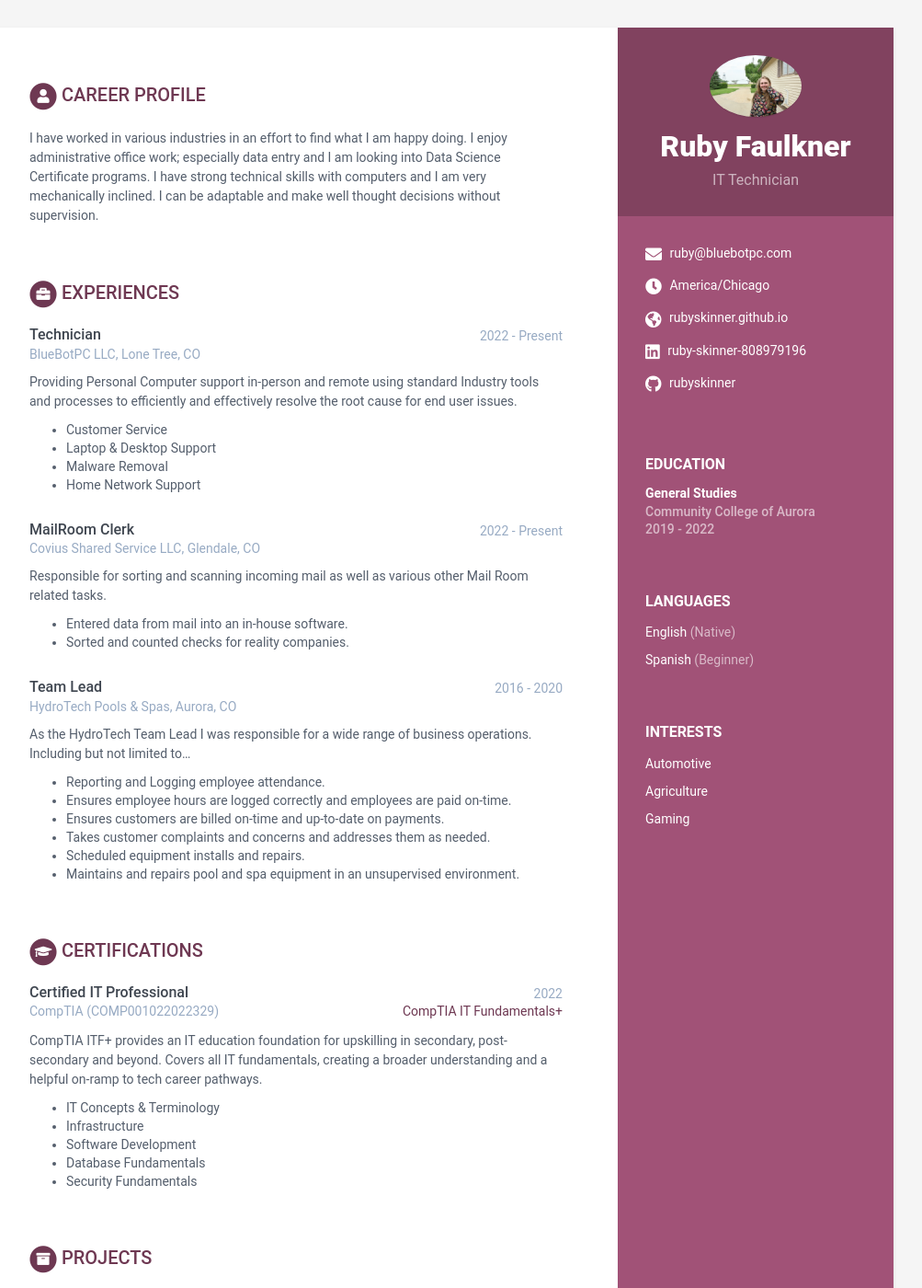
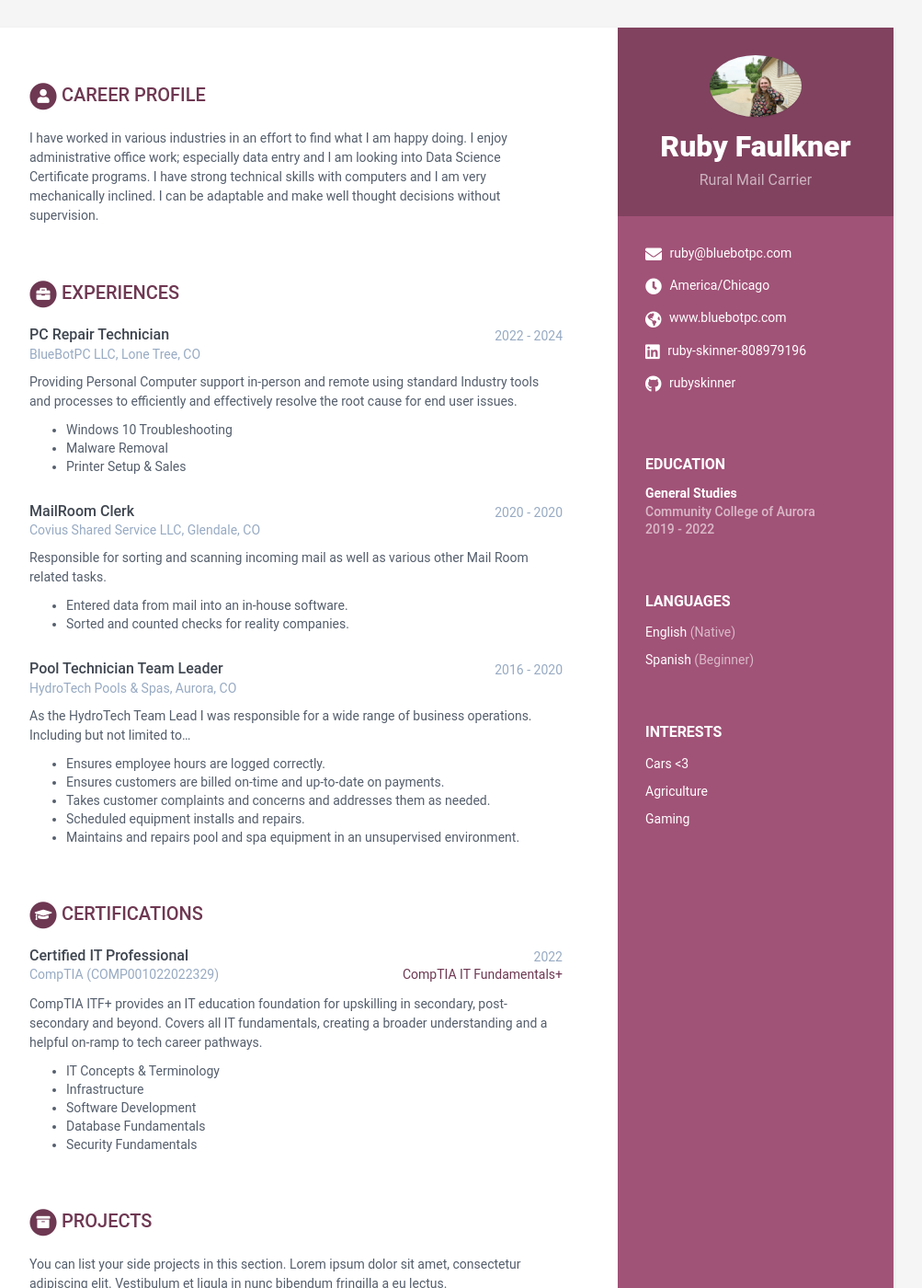
Before and after one commit to bluebotpc/ruby-resume, a Jekyll site: the page built from index.html, in a window 1280 px wide and 1400 px high. Shown: the whole window at 92% size, without its empty margins (168-1171 px from the left). Built offline with Jekyll 4.4.1, drawn with Linux system fonts in a browser that asks for light colours; some of the changed text lies outside the part shown.

Commit message:
April Update
New Favicon
Updated CNAME file
Updated Data File
Updated _config file

```diff
--- a/CNAME
+++ b/CNAME
@@ -1 +1 @@
-rubyskinner.github.io
+ruby.bluebotpc.com
--- a/_config.yml
+++ b/_config.yml
@@ -1,7 +1,7 @@
 #Update all the sections by editing the data.yml file inside _data folder.
 
 # Site Settings
-title: My Resume
+title: Ruby Faulkner
 #url: 'https://www.bluebotpc.com'
 
 #change it according to your repository name
--- a/_data/data.yml
+++ b/_data/data.yml
@@ -9,7 +9,7 @@ sidebar:
 
     # Profile information
     name: Ruby Faulkner
-    tagline: IT Technician
+    tagline: Rural Mail Carrier
     avatar: profile.png  #place a 100x100 picture inside /assets/images/ folder and provide the name of the file below
 
     # Sidebar links
@@ -17,7 +17,7 @@ sidebar:
     #phone: 012 345 6789
     timezone: America/Chicago
     #citizenship: USA
-    website: rubyskinner.github.io #do not add http://
+    website: www.bluebotpc.com #do not add http://
     linkedin: ruby-skinner-808979196
     #xing: alandoe
     github: rubyskinner
@@ -42,7 +42,7 @@ sidebar:
     interests:
       title: Interests
       info:
-        - item: Automotive
+        - item: Cars <3
           link:
 
         - item: Agriculture
@@ -70,32 +70,30 @@ education:
 experiences:
     title: Experiences
     info:
-      - role: Technician
-        time: 2022 - Present
+      - role: PC Repair Technician
+        time: 2022 - 2024
         company: BlueBotPC LLC, Lone Tree, CO
         details: |
           Providing Personal Computer support in-person and remote using standard Industry tools and
           processes to efficiently and effectively resolve the root cause for end user issues.
-          - Customer Service
-          - Laptop & Desktop Support
+          - Windows 10 Troubleshooting
           - Malware Removal
-          - Home Network Support
+          - Printer Setup & Sales
 
       - role: MailRoom Clerk
-        time: 2022 - Present
+        time: 2020 - 2020
         company: Covius Shared Service LLC, Glendale, CO
         details: |
           Responsible for sorting and scanning incoming mail as well as various other Mail Room related tasks.
           - Entered data from mail into an in-house software.
           - Sorted and counted checks for reality companies.
 
-      - role: Team Lead
+      - role: Pool Technician Team Leader
         time: 2016 - 2020
         company: HydroTech Pools & Spas, Aurora, CO
         details: |
           As the HydroTech Team Lead I was responsible for a wide range of business operations. Including but not limited to...
-          - Reporting and Logging employee attendance.
-          - Ensures employee hours are logged correctly and employees are paid on-time.
+          - Ensures employee hours are logged correctly.
           - Ensures customers are billed on-time and up-to-date on payments.
           - Takes customer complaints and concerns and addresses them as needed.
           - Scheduled equipment installs and repairs.
@@ -134,17 +132,14 @@ skills:
     title: Skills &amp; Proficiency
 
     toolset:
-      - name: Windows 10 Support
+      - name: Automotive Repair
         level: 95%
 
-      - name: Networking Support
+      - name: Windows 10 Support
         level: 90%
 
-      - name: Automotive Repair
-        level: 90%
-
-      - name: Plumbing & Electrical
+      - name: Plumbing
         level: 80%
 
 footer: >
-    Designed with <i class="fas fa-heart"></i> by <a href="http://themes.3rdwavemedia.com" target="_blank" rel="nofollow">Xiaoying Riley</a>
+    Template by <a href="http://themes.3rdwavemedia.com" target="_blank" rel="nofollow">Xiaoying Riley</a> - Hosting by <a href="https://www.bluebotpc.com" target="_blank" rel="nofollow">BlueBotPC</a>
```
Also changed, not shown: .github/FUNDING.yml, favicon.ico.
